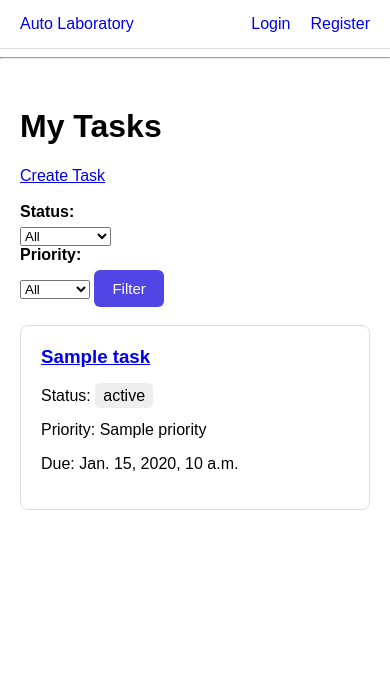
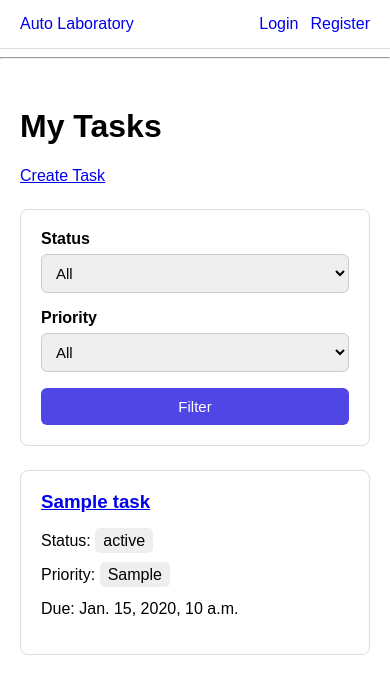
Before and after one commit to kirbytheone/auto-laboratory, a Django app: template django_app/tasks/templates/tasks/task_list.html in a window 390 px wide. Shown: the top 694 px of the page. Run offline with Django 5.2, Linux system fonts and the light colour scheme; the template is opened without the code that fills it: most values are stand-ins (such as "Sample title", 1, 10 or a date in 2020).

Commit message:
Improve task list and detail UI with reusable styling

```diff
--- a/django_app/static/css/styles.css
+++ b/django_app/static/css/styles.css
@@ -227,3 +227,125 @@ button.button-danger:hover {
 .delete-panel {
     max-width: 620px;
 }
+
+.filter-panel {
+    display: flex;
+    align-items: end;
+    flex-wrap: wrap;
+    gap: 16px;
+
+    margin: 24px 0;
+    padding: 20px;
+
+    border: 1px solid #ddd;
+    border-radius: 8px;
+}
+
+.filter-field {
+    display: grid;
+    gap: 6px;
+}
+
+.filter-field label {
+    margin: 0;
+}
+
+.filter-field select {
+    min-width: 160px;
+    padding: 9px 10px;
+
+    border: 1px solid #ccc;
+    border-radius: 6px;
+
+    font-size: 15px;
+}
+
+.status-todo {
+    background: #fef3c7;
+    color: #92400e;
+}
+
+.status-in_progress {
+    background: #dbeafe;
+    color: #1e40af;
+}
+
+.status-done {
+    background: #dcfce7;
+    color: #166534;
+}
+
+.priority-low {
+    background: #f3f4f6;
+    color: #374151;
+}
+
+.priority-medium {
+    background: #ede9fe;
+    color: #5b21b6;
+}
+
+.priority-high {
+    background: #fee2e2;
+    color: #991b1b;
+}
+
+.empty-state {
+    padding: 48px 24px;
+
+    border: 1px dashed #bbb;
+    border-radius: 8px;
+
+    text-align: center;
+}
+
+.empty-state h2 {
+    margin-top: 0;
+}
+
+.empty-state p {
+    margin-bottom: 24px;
+}
+
+@media (max-width: 700px) {
+    .navbar {
+        align-items: flex-start;
+        gap: 16px;
+    }
+
+    .nav-left,
+    .nav-right {
+        flex-wrap: wrap;
+        gap: 12px;
+    }
+
+    .task-detail-header {
+        align-items: flex-start;
+        flex-direction: column;
+    }
+
+    .filter-panel {
+        align-items: stretch;
+        flex-direction: column;
+    }
+
+    .filter-field select {
+        width: 100%;
+    }
+
+    .form-panel,
+    .panel {
+        padding: 20px;
+    }
+
+    .form-actions,
+    .task-actions {
+        align-items: stretch;
+        flex-direction: column;
+    }
+
+    .button-link,
+    button {
+        text-align: center;
+    }
+}
--- a/django_app/tasks/forms.py
+++ b/django_app/tasks/forms.py
@@ -18,7 +18,7 @@ class TaskForm(forms.ModelForm):
             "title": forms.TextInput(
                 attrs={
                     "class": "form-control",
-                "placeholder": "Task title",
+                    "placeholder": "Task title",
                 }
             ),
             "description": forms.Textarea(
@@ -52,10 +52,10 @@ class CommentForm(forms.ModelForm):
         fields = ["text"]
 
         widgets = {
-            "test": forms.Textarea(
+            "text": forms.Textarea(
                 attrs={
                     "class": "form-control",
-                    "rows": 5,
+                    "rows": 3,
                     "placeholder": "Write a comment...",
                 }
             ),
--- a/django_app/tasks/templates/tasks/task_list.html
+++ b/django_app/tasks/templates/tasks/task_list.html
@@ -8,78 +8,122 @@
 
 <a href="{% url 'create_task' %}">Create Task</a>
 
-<br><br>
+<form
+    method="get"
+    class="filter-panel"
+    data-testid="task-filters"
+>
 
-<form method="get">
-    <label for="status">Status:</label>
+    <div class="filter-field">
+        <label for="status">Status</label>
+
         <select id="status" name="status">
             <option value="">All</option>
 
-        <option value="TODO"
-            {% if selected_status == "TODO" %}selected{% endif %}>
+            <option
+                value="TODO"
+                {% if selected_status == "TODO" %}selected{% endif %}
+            >
                 To Do
             </option>
 
-        <option value="IN_PROGRESS"
-            {% if selected_status == "IN_PROGRESS" %}selected{% endif %}>
+            <option
+                value="IN_PROGRESS"
+                {% if selected_status == "IN_PROGRESS" %}selected{% endif %}
+            >
                 In Progress
             </option>
 
-        <option value="DONE"
-            {% if selected_status == "DONE" %}selected{% endif %}>
+            <option
+                value="DONE"
+                {% if selected_status == "DONE" %}selected{% endif %}
+            >
                 Done
             </option>
         </select>
+    </div>
 
-    <label for="priority">Priority:</label>
+    <div class="filter-field">
+        <label for="priority">Priority</label>
+
         <select id="priority" name="priority">
             <option value="">All</option>
 
-        <option value="LOW"
-            {% if selected_priority == "LOW" %}selected{% endif %}>
+            <option
+                value="LOW"
+                {% if selected_priority == "LOW" %}selected{% endif %}
+            >
                 Low
             </option>
 
-        <option value="MEDIUM"
-            {% if selected_priority == "MEDIUM" %}selected{% endif %}>
+            <option
+                value="MEDIUM"
+                {% if selected_priority == "MEDIUM" %}selected{% endif %}
+            >
                 Medium
             </option>
 
-        <option value="HIGH"
-            {% if selected_priority == "HIGH" %}selected{% endif %}>
+            <option
+                value="HIGH"
+                {% if selected_priority == "HIGH" %}selected{% endif %}
+            >
                 High
             </option>
         </select>
+    </div>
 
-    <button type="submit">Filter</button>
+    <button
+        type="submit"
+        data-testid="apply-filters"
+    >
+        Filter
+    </button>
+
+    {% if selected_status or selected_priority %}
+        <a
+            href="{% url 'task_list' %}"
+            class="button-link button-secondary"
+            data-testid="clear-filters"
+        >
+            Clear
+        </a>
+    {% endif %}
+
 </form>
-
-<br>
 
 {% if tasks %}
 
-    <div class="task-grid">
+    <div class="task-grid" data-testid="task-grid">
 
         {% for task in tasks %}
 
-            <article class="task-card">
+            <article
+                class="task-card"
+                data-testid="task-card"
+                data-task-id="{{ task.pk }}"
+            >
 
                 <h3>
-                    <a href="{% url 'task_detail' task.pk %}">
+                    <a
+                        href="{% url 'task_detail' task.pk %}"
+                        data-testid="task-title"
+                    >
                         {{ task.title }}
                     </a>
                 </h3>
 
                 <p>
                     Status:
-                    <span class="badge">
-                        {{ task.status }}
+                    <span class="badge status-{{ task.status|lower }}">
+                        {{ task.get_status_display }}
                     </span>
                 </p>
 
                 <p>
                     Priority:
-                    {{ task.priority }}
+                    <span class="badge priority-{{ task.priority|lower }}">
+                        {{ task.get_priority_display }}
+                    </span>
                 </p>
 
                 <p>
@@ -94,7 +138,22 @@
     </div>
 
 {% else %}
-    <p>No tasks found.</p>
+
+    <section class="empty-state" data-testid="task-empty-state">
+        <h2>No tasks found</h2>
+
+        <p>
+            Create your first task or adjust the selected filters.
+        </p>
+
+        <a
+            href="{% url 'create_task' %}"
+            class="button-link"
+        >
+            Create Task
+        </a>
+    </section>
+
 {% endif %}
 
 {% endblock %}
```
Also changed, not shown: django_app/tasks/templates/tasks/task_detail.html (+53 -10 lines). Lines whose indentation alone changed are shown as unchanged.
